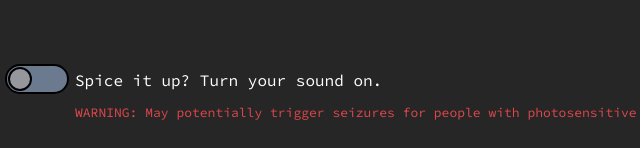
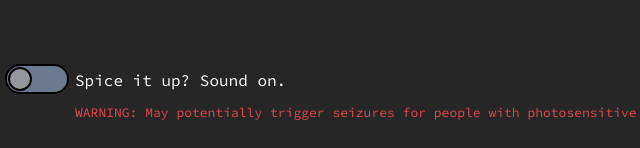
Before and after one commit to ianhuang0630/ianhuang-web, a plain HTML site: page index.html in a window 1280 px wide. Shown: the part 649-797 px from the top of the page, 15-655 px from the left. Drawn offline with Linux system fonts and the light colour scheme; a web font is replaced by a local one.

Commit message:
soudn on

```diff
--- a/index.html
+++ b/index.html
@@ -89,7 +89,7 @@
         <audio id="purple_audio">
             <source src="purplehat.mp3" type="audio/mpeg">
         </audio>
-        <div id="pseudowarning">Spice it up? Turn your sound on.</div>
+        <div id="pseudowarning">Spice it up? Sound on.</div>
         <div id="warning" class="tab5">WARNING: May potentially trigger seizures for people with photosensitive epilepsy.</div>
     </div>
     <script src="./common.js"></script>
```
